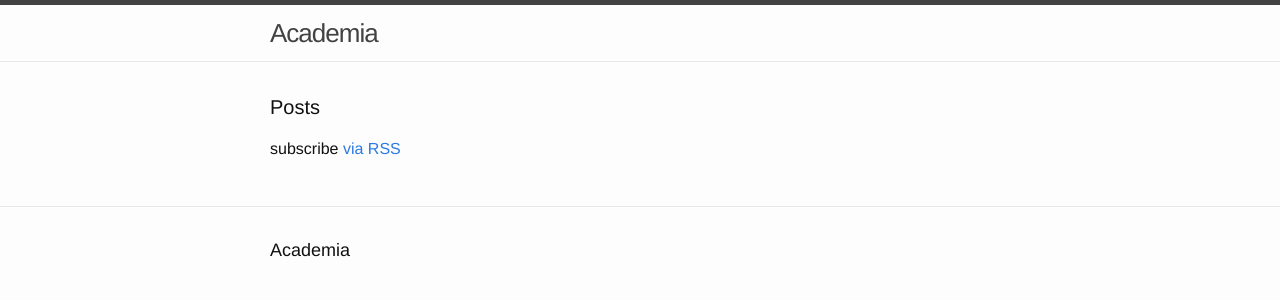
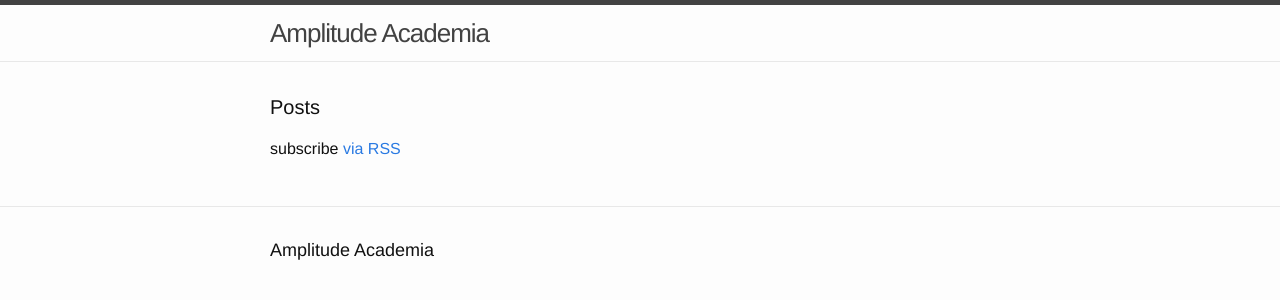
Before and after one commit to leandrodemedeiros/academia, a Jekyll site: the page built from index.html, in a window 1280 px wide. Shown: the top 300 px of the page. Built offline with Jekyll 4.4.1, drawn with Linux system fonts in a browser that asks for light colours.

Commit message:
Updated Config

```diff
--- a/_config.yml
+++ b/_config.yml
@@ -1,5 +1,5 @@
 ---
-title: Academia
+title: Amplitude Academia
 timezone: UTC
 collections:
   posts:
```
